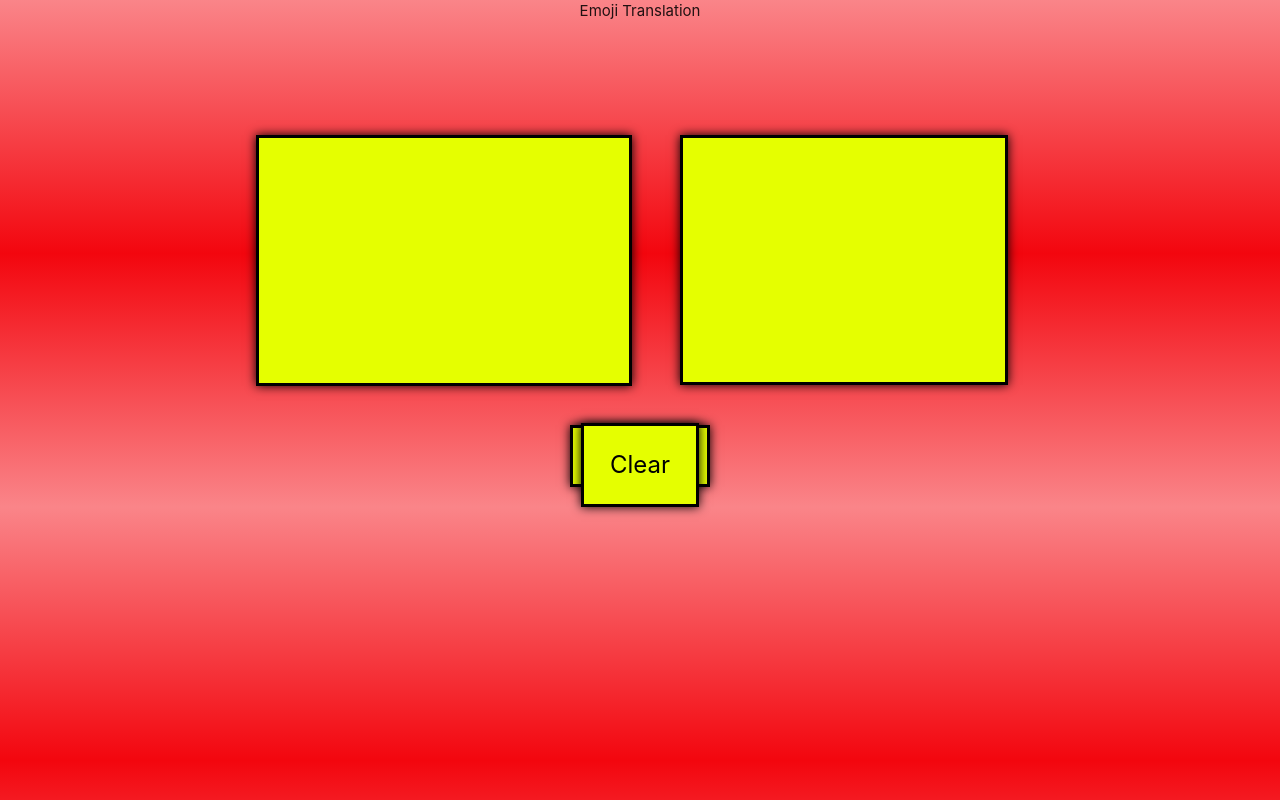
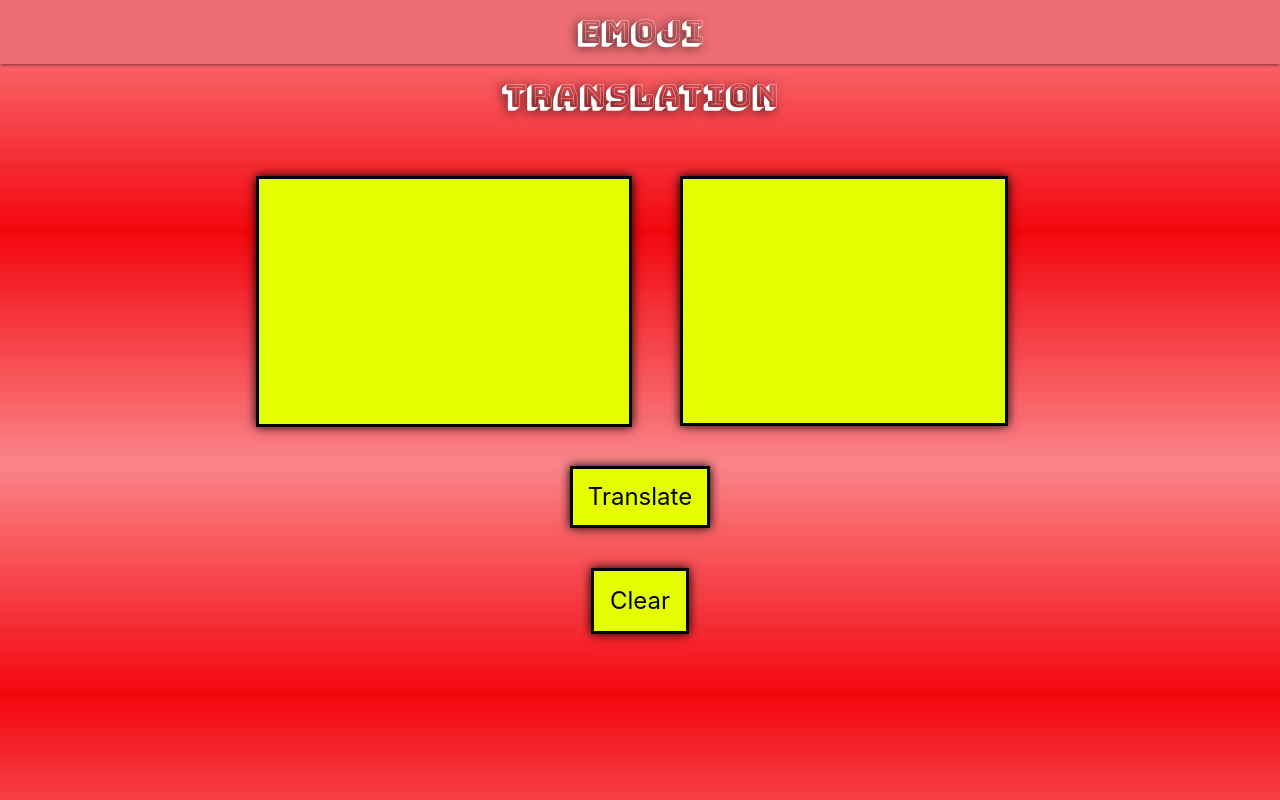
Before and after one commit to SpencerFalor-Ward/Emoji-Translator, a plain HTML site: page index.html in a window 1280 px wide. Drawn offline with nearby package versions, Linux system fonts and the light colour scheme.

Commit message:
fixed index.html

```diff
--- a/index.html
+++ b/index.html
@@ -7,10 +7,13 @@
 
     <meta http-equiv="X-UA-Compatible" content="ie=edge" />
 
-    <title>Document</title>
+    <title>Emoji</title>
 
     <link rel="stylesheet" href="https://cdnjs.cloudflare.com/ajax/libs/materialize/1.0.0/css/materialize.min.css">
-
+   <link
+      href="https://fonts.googleapis.com/css?family=Bungee Shade"
+      rel="stylesheet"
+    />
 
     <link rel="stylesheet" href="group.css" />
 
@@ -18,26 +21,15 @@
   <body>
     <!--Header-->
 
-    <div id="header">
-      <p id="headp">Emoji Translation</p>
-    </div>
-    <!--Boxes and button-->
-    <!-- <div class="bottom">
-        Boxes
-        <div class="boxes">
-            <div id="input">
-                <textarea id="inputField"  cols="30" rows="10"></textarea>
-            </div>
+    <nav>
+      <div class="nav-wrapper header">
+        <a href="#" class="brand-logo center">Emoji Translation</a>
+        </ul>
+      </div>
+    </nav>
 
-            <div id="input">
-                <p id="outputField"></p>
-            </div>
-        </div>
-        Translate button
-        <div id="button">
-            <button>Translate Button</button>
-        </div>
-      </div> -->
+
+
       <div class="bottom">
         <!--Boxes-->
         <form id="form">
@@ -54,14 +46,14 @@
               <div class="buttonBox">
                 <button type="submit">Translate</button>
               </div>
+              <div id="clearButton">
+                <button>Clear</button>
+              </div>
           </form>
       </div>
 
       <!--Translate button-->
-      <div id="clearButton">
-        <button>Clear</button>
-      </div>
-    </div>
+
 
 
     <script
```
